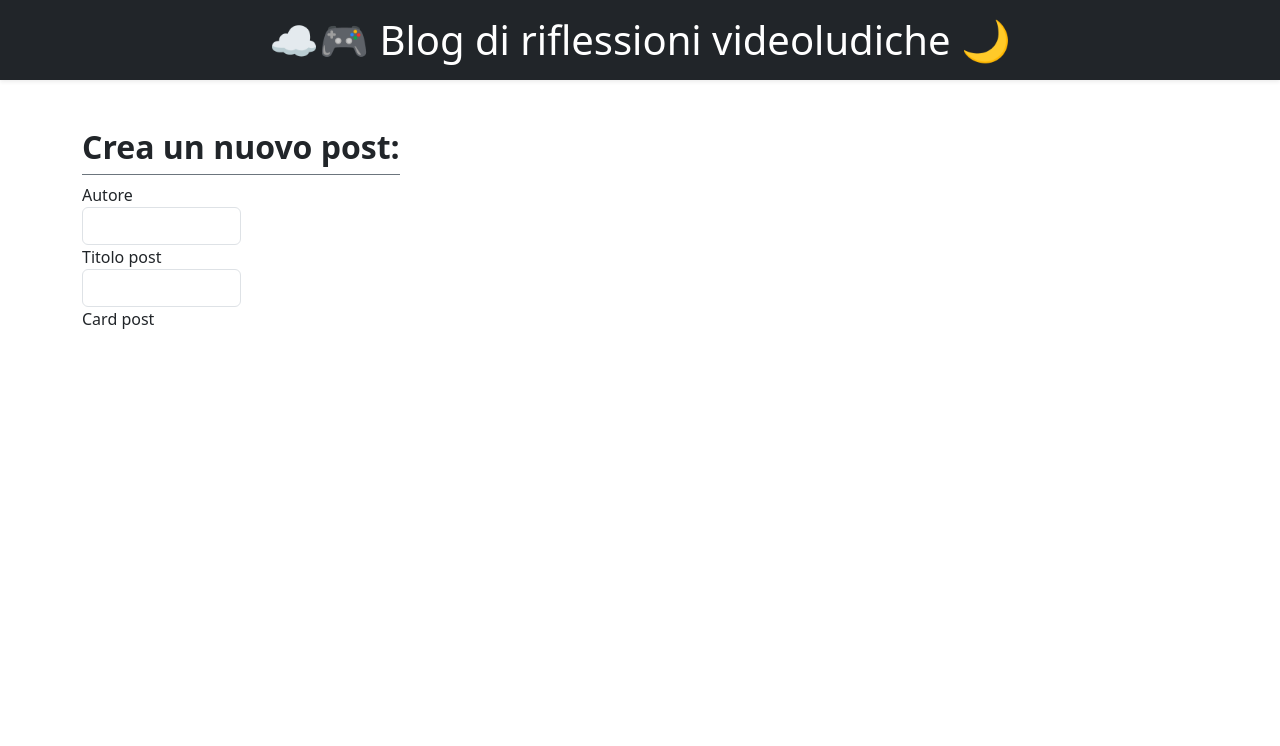
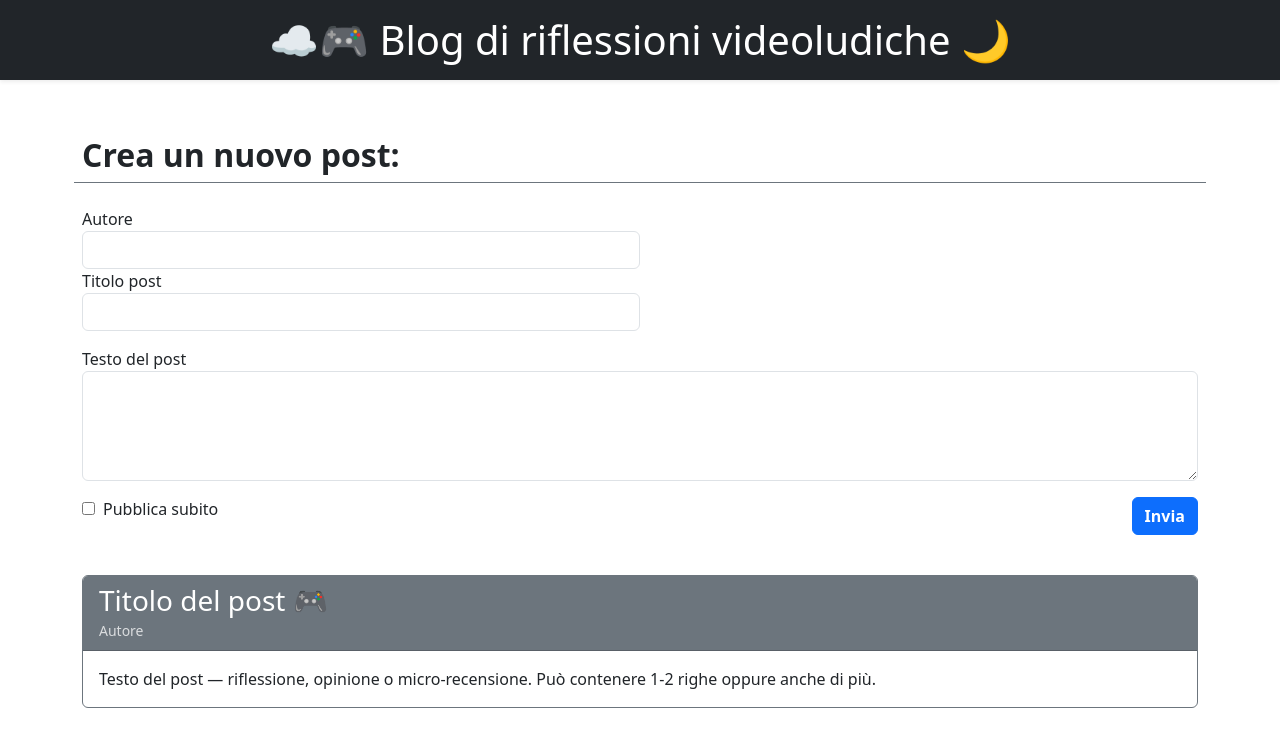
Before and after one commit to ilariamotta/react-post-form, a React (Vite) app: page / in a window 1280 px wide. Shown: the top 746 px of the page. Built offline with nearby package versions, Linux system fonts and the light colour scheme.

Commit message:
fix: struttura base

```diff
--- a/src/App.jsx
+++ b/src/App.jsx
@@ -9,30 +9,49 @@ function App() {
       {/* header */}
       <header className='bg-dark d-flex text-white py-3 shadow-sm align-items-center justify-content-center'>
         <h1 className='m-0  gap-2'>☁️🎮 Blog di riflessioni videoludiche 🌙</h1></header>
-  <div className="container d-flex justify-content-between align-items-center">
-    <div className="row">
+      <div className="container mt-4">
+        <div className="row g-3">
           {/* form */}
-      <div>
+
           <h2 className='fw-bold mt-5 pb-2 border-bottom border-secondary d-inline-block'>Crea un nuovo post:</h2>
           {/* autore */}
+          <div>
             <div className="col-6">
               <label htmlFor="autore">Autore</label>
-        <input id="autore" type="text" className='form-control'/>
+              <input id="autore" type="text" className='form-control' />
             </div>
             {/* titolo post */}
             <div className="col-6"><label htmlFor="titolo">Titolo post</label>
-        <input id="titolo" type="text" className='form-control'/></div>
+              <input id="titolo" type="text" className='form-control' /></div>
+          </div>
           {/* area post */}
-      <div className="col-12"></div>
+          <div className="col-12">
+            <label htmlFor="testo">Testo del post</label>
+            <textarea id="testo" className="form-control" rows="4"></textarea></div>
           {/* checkbox */}
-      <div className="col-6"></div>
+          <div className="col-6">
+            <input type="checkbox" id="pubblica" />
+            <label htmlFor="pubblica" className='px-2'>Pubblica subito</label></div>
           {/* bottone */}
-      <div className="col-6"></div>
+          <div className="col-6 text-end"><button className="btn btn-primary fw-bold">Invia</button></div>
           {/* post */}
-      <div className="col-12">Card post</div>
+          <div className="col-12">
+              <div className="card my-4 border-secondary">
+            <div className="card-header bg-secondary text-white">
+              <h3 className="mb-0">Titolo del post 🎮</h3>
+              <small className="opacity-75">Autore</small>
+            </div>
+            <div className="card-body">
+              <p className="card-text">
+                Testo del post — riflessione, opinione o micro-recensione.
+                Può contenere 1-2 righe oppure anche di più.
+              </p>
             </div>
           </div>
+          {/* fine post */}
         </div>
+      </div>
+    </div >
     </>
   )
 }
```
Lines whose indentation alone changed are shown as unchanged.
